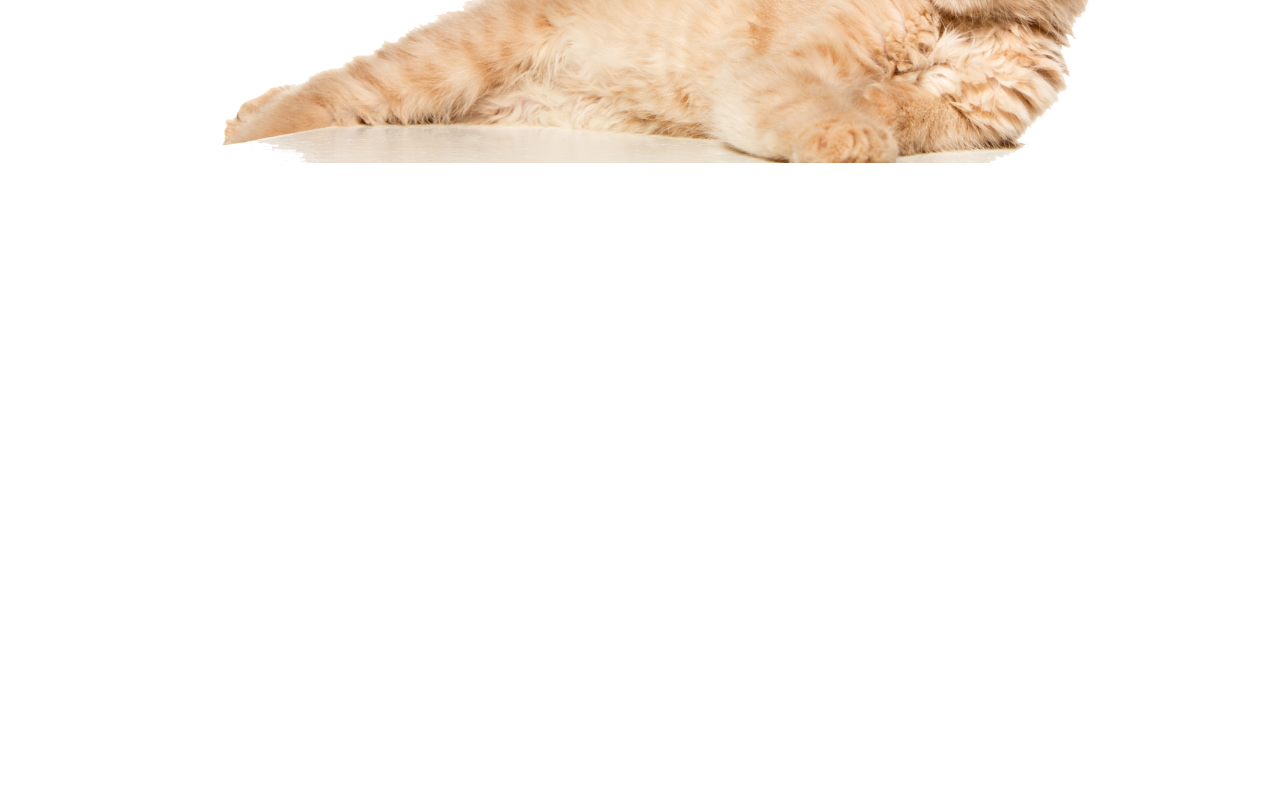
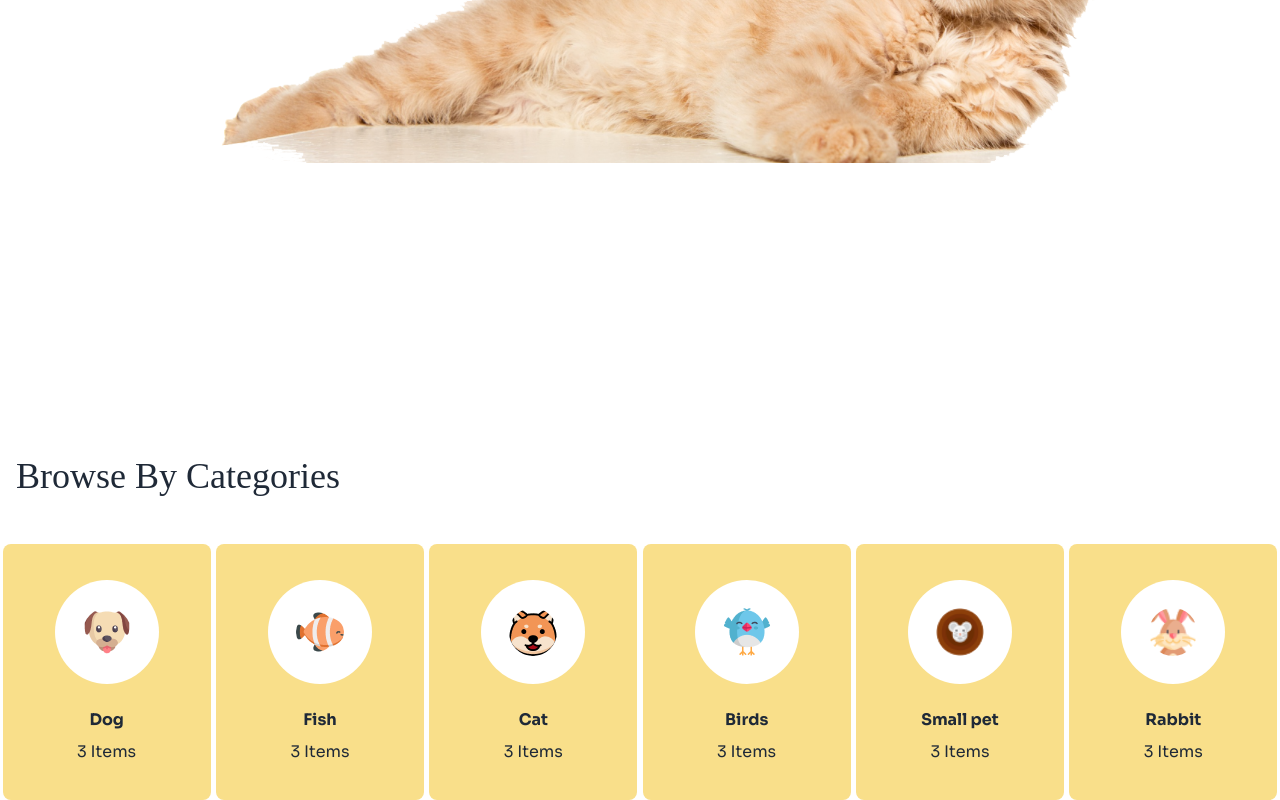
Before and after one commit to ZobaerSheikh/PH-Assignment-03-Category-0001, a plain HTML site: page index.html in a window 1280 px wide. Shown: the part 508-1308 px from the top of the page. Before the commit the page ends 800 px from the top, so only its background shows below. Drawn offline with nearby package versions, Linux system fonts and the light colour scheme; a web font is replaced by a local one.

Commit message:
Categories added

```diff
--- a/index.html
+++ b/index.html
@@ -127,6 +127,68 @@
       </div>
     </header>
 
+     <!-- Main Section -->
+  <main class="">
+    <!-- Categories Section -->
+    <div class="mt-56 lg:mt-96 container mx-auto">
+      <h1 class="text-2xl lg:text-4xl font-adlam-display mb-12 ml-4">Browse By Categories</h1>
+      <div class="grid grid-cols-2 gap-y-4 lg:grid-cols-6 place-items-center">
+        <div class="bg-ps-card-bg flex flex-col gap-2 items-center justify-center w-44 h-56 lg:h-64 lg:w-52 rounded-lg">
+          <div class="avatar mb-4 bg-white p-7 rounded-full">
+            <div class="w-12 rounded-full">
+              <img src="./assets/dog-cartoon.png" class=""/>
+            </div>
+          </div>
+          <h1 class="font-bold">Dog</h1>
+          <p>3 Items</p>
+        </div>
+        <div class="bg-ps-card-bg flex flex-col gap-2 items-center justify-center w-44 h-56 lg:h-64 lg:w-52 rounded-lg">
+          <div class="avatar mb-4 bg-white p-7 rounded-full">
+            <div class="w-12 rounded-full">
+              <img src="./assets/fish-cartoon.png" class=""/>
+            </div>
+          </div>
+          <h1 class="font-bold">Fish</h1>
+          <p class="fond-bold">3 Items</p>
+        </div>
+        <div class="bg-ps-card-bg flex flex-col gap-2 items-center justify-center w-44 h-56 lg:h-64 lg:w-52 rounded-lg">
+          <div class="avatar mb-4 bg-white p-7 rounded-full">
+            <div class="w-12 rounded-full">
+              <img src="./assets/cat-cartoon.png" class=""/>
+            </div>
+          </div>
+          <h1 class="font-bold">Cat</h1>
+          <p>3 Items</p>
+        </div>
+        <div class="bg-ps-card-bg flex flex-col gap-2 items-center justify-center w-44 h-56 lg:h-64 lg:w-52 rounded-lg">
+          <div class="avatar mb-4 bg-white p-7 rounded-full">
+            <div class="w-12 rounded-full">
+              <img src="./assets/bird-cartoon.png" class=""/>
+            </div>
+          </div>
+          <h1 class="font-bold">Birds</h1>
+          <p>3 Items</p>
+        </div>
+        <div class="bg-ps-card-bg flex flex-col gap-2 items-center justify-center w-44 h-56 lg:h-64 lg:w-52 rounded-lg">
+          <div class="avatar mb-4 bg-white p-7 rounded-full">
+            <div class="w-12 rounded-full">
+              <img src="./assets/mouse-cartoon.png" class=""/>
+            </div>
+          </div>
+          <h1 class="font-bold">Small pet</h1>
+          <p>3 Items</p>
+        </div>
+        <div class="bg-ps-card-bg flex flex-col gap-2 items-center justify-center w-44 h-56 lg:h-64 lg:w-52 rounded-lg">
+          <div class="avatar mb-4 bg-white p-7 rounded-full">
+            <div class="w-12 rounded-full">
+              <img src="./assets/rabbit-cartoon.png" class=""/>
+            </div>
+          </div>
+          <h1 class="font-bold">Rabbit</h1>
+          <p>3 Items</p>
+        </div>
+      </div>
+    </div>
 
 
 </body>
```
